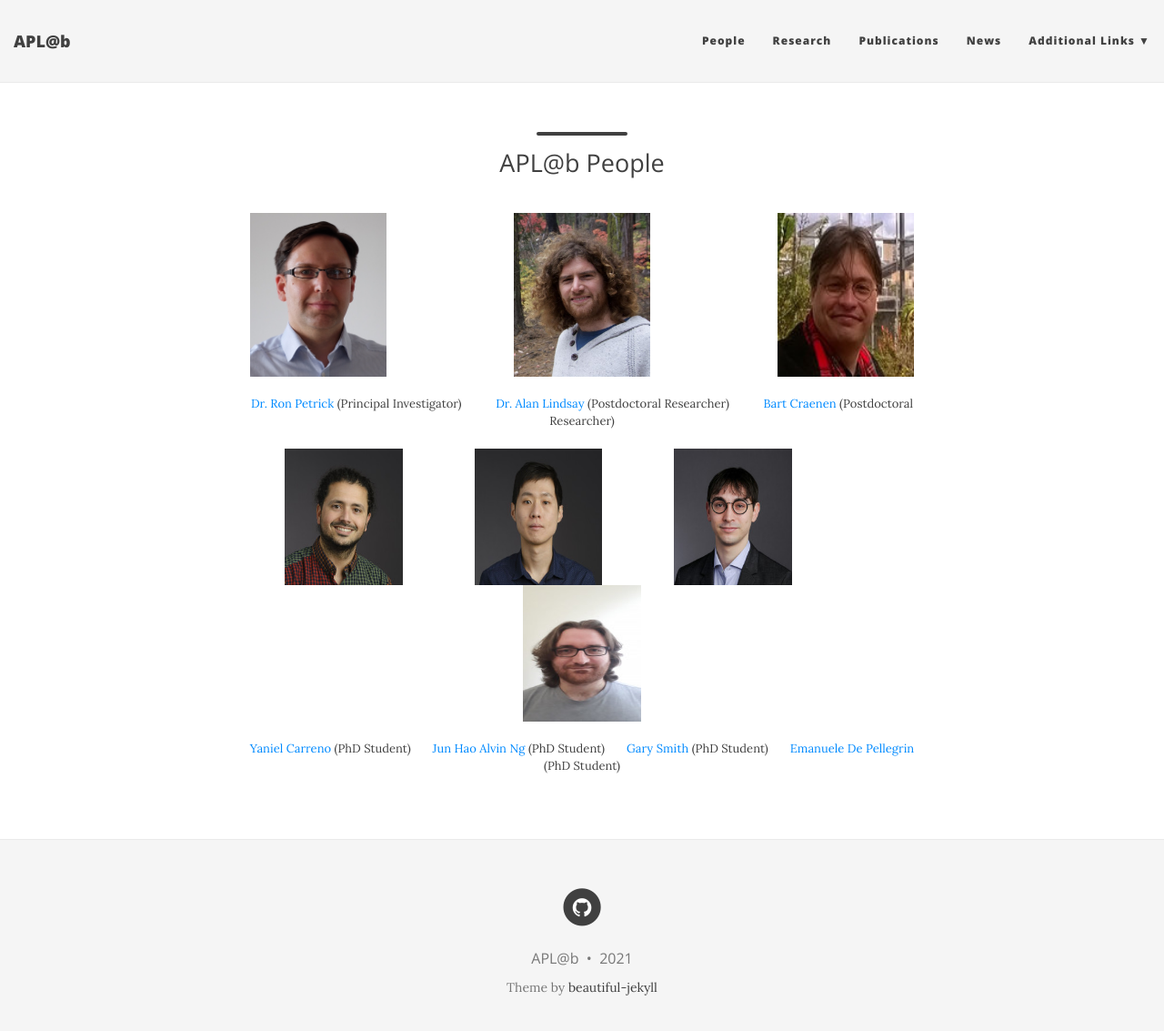
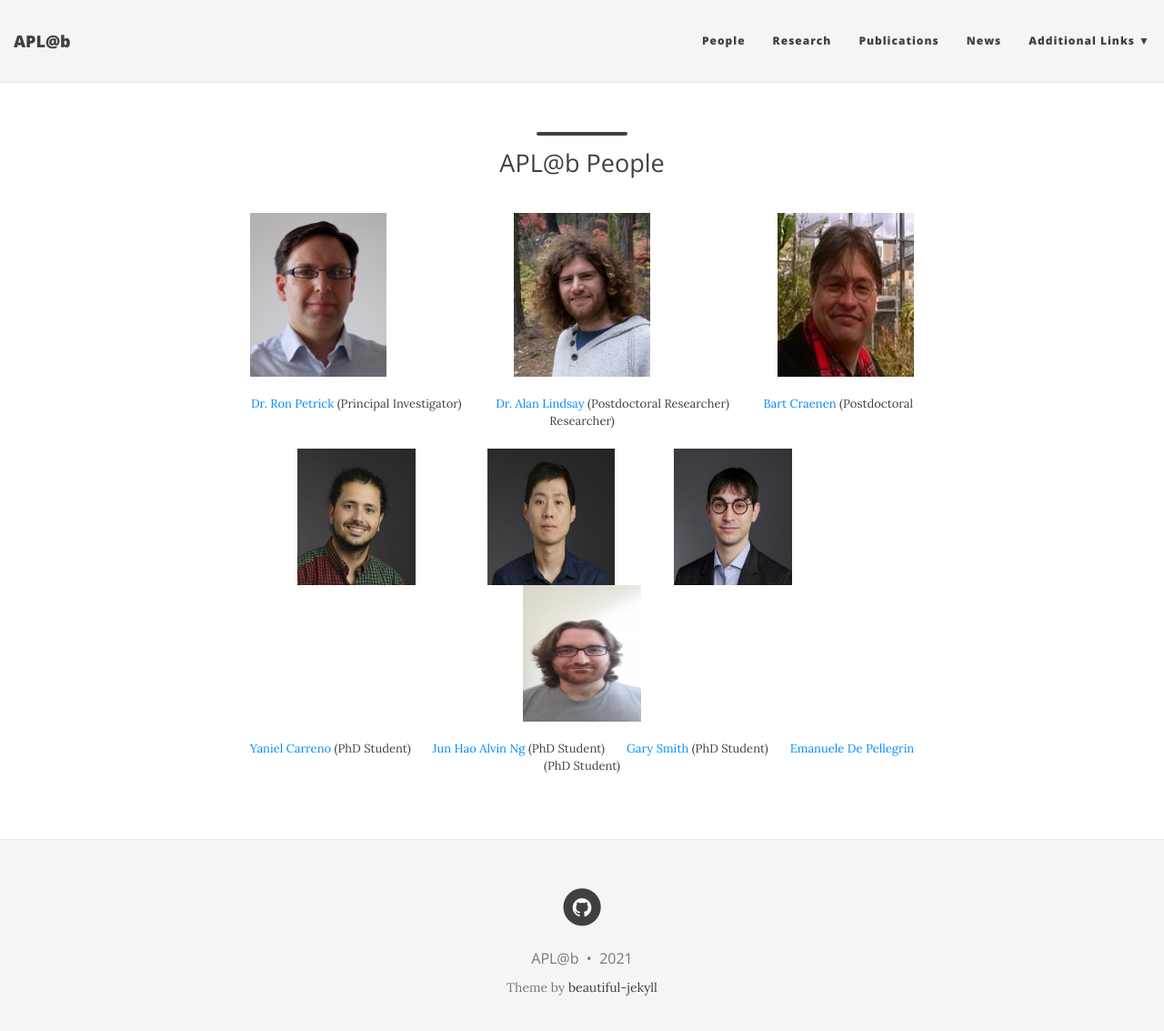
Before and after one commit to aplab2020/aplab2020.github.io, a Jekyll site: the page built from people.md, in a window 1280 px wide and 1146 px high. Shown: the top 1133 px of the window at 91% size. Built offline with Jekyll 4.4.1, drawn with Linux system fonts in a browser that asks for light colours; nearby versions of some CDN libraries.

Commit message:
Update people.md

```diff
--- a/people.md
+++ b/people.md
@@ -18,7 +18,7 @@
 
 
 
-<p align="center"> <img src="/img/yaniel.jpg" align="center" width="130" height="150">  &nbsp;  &nbsp; &nbsp;  &nbsp; &nbsp; &nbsp;  &nbsp; &nbsp;  &nbsp; &nbsp; &nbsp; <img src="/img/alvin.jpg" align="center" width="140" height="150">   &nbsp; &nbsp; &nbsp;  &nbsp; &nbsp;  &nbsp; &nbsp; &nbsp;  &nbsp; &nbsp;  &nbsp;  <img src="/img/gary.jpg" align="center" width="130" height="150">  &nbsp; &nbsp; &nbsp;  &nbsp; &nbsp;  &nbsp; &nbsp; &nbsp;  &nbsp; &nbsp;  &nbsp; &nbsp; &nbsp; &nbsp; <img src="/img/emanuelle.jpeg" align="center" width="130" height="150"></p>
+<p align="center"> <img src="/img/yaniel.jpg" align="center" width="130" height="150">  &nbsp;  &nbsp; &nbsp;  &nbsp; &nbsp; &nbsp;  &nbsp; &nbsp;  &nbsp; &nbsp; &nbsp; <img src="/img/alvin.jpg" align="center" width="140" height="150">   &nbsp; &nbsp; &nbsp;  &nbsp; &nbsp;  &nbsp; &nbsp; &nbsp;  &nbsp;   <img src="/img/gary.jpg" align="center" width="130" height="150">  &nbsp; &nbsp; &nbsp;  &nbsp; &nbsp;  &nbsp; &nbsp; &nbsp;  &nbsp; &nbsp;  &nbsp; &nbsp;  <img src="/img/emanuelle.jpeg" align="center" width="130" height="150"></p>
 
  <p align="center"> <a href="https://www.edinburgh-robotics.org/students/yaniel-carreno" style="float:">Yaniel Carreno</a> (PhD Student) &nbsp; &nbsp; &nbsp;
  <a href="https://www.edinburgh-robotics.org/students/jun-hao-alvin-ng" style="float: ;">Jun Hao Alvin Ng</a> (PhD Student)  &nbsp; &nbsp; &nbsp;
```
